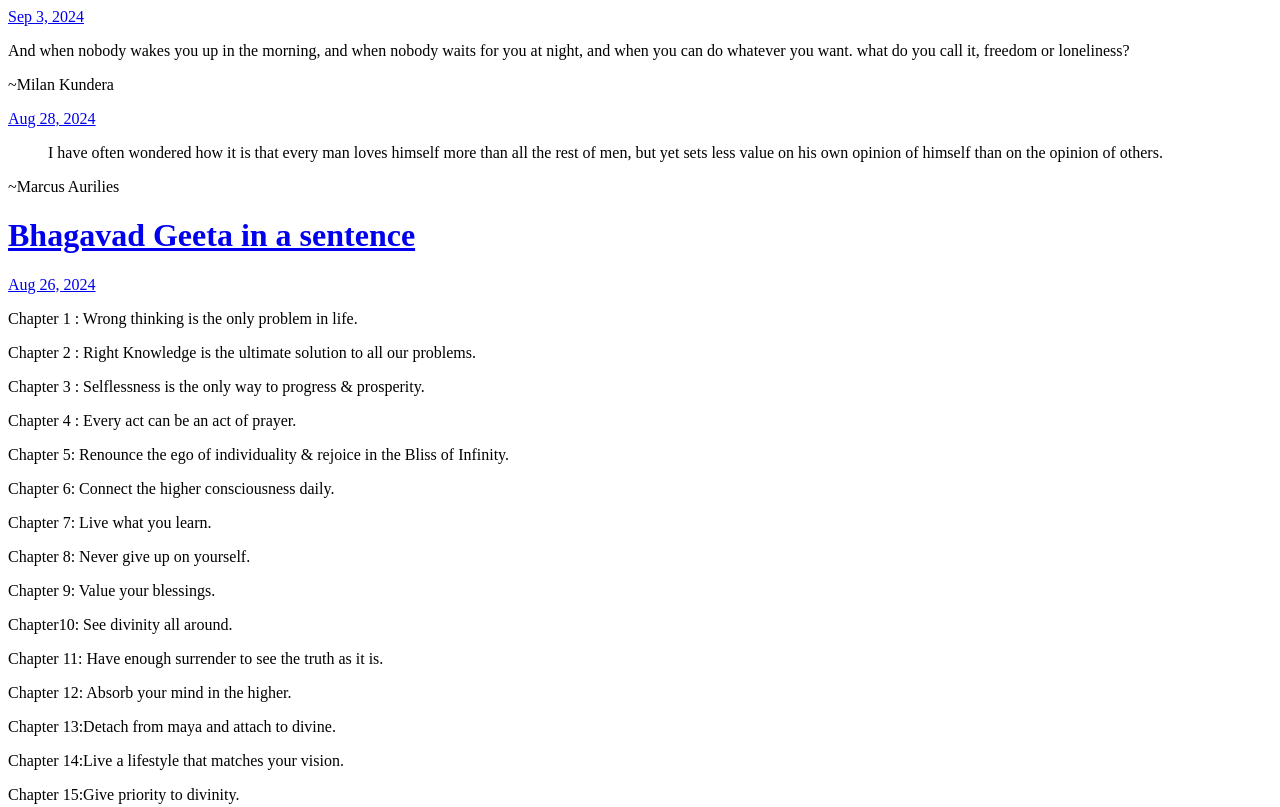
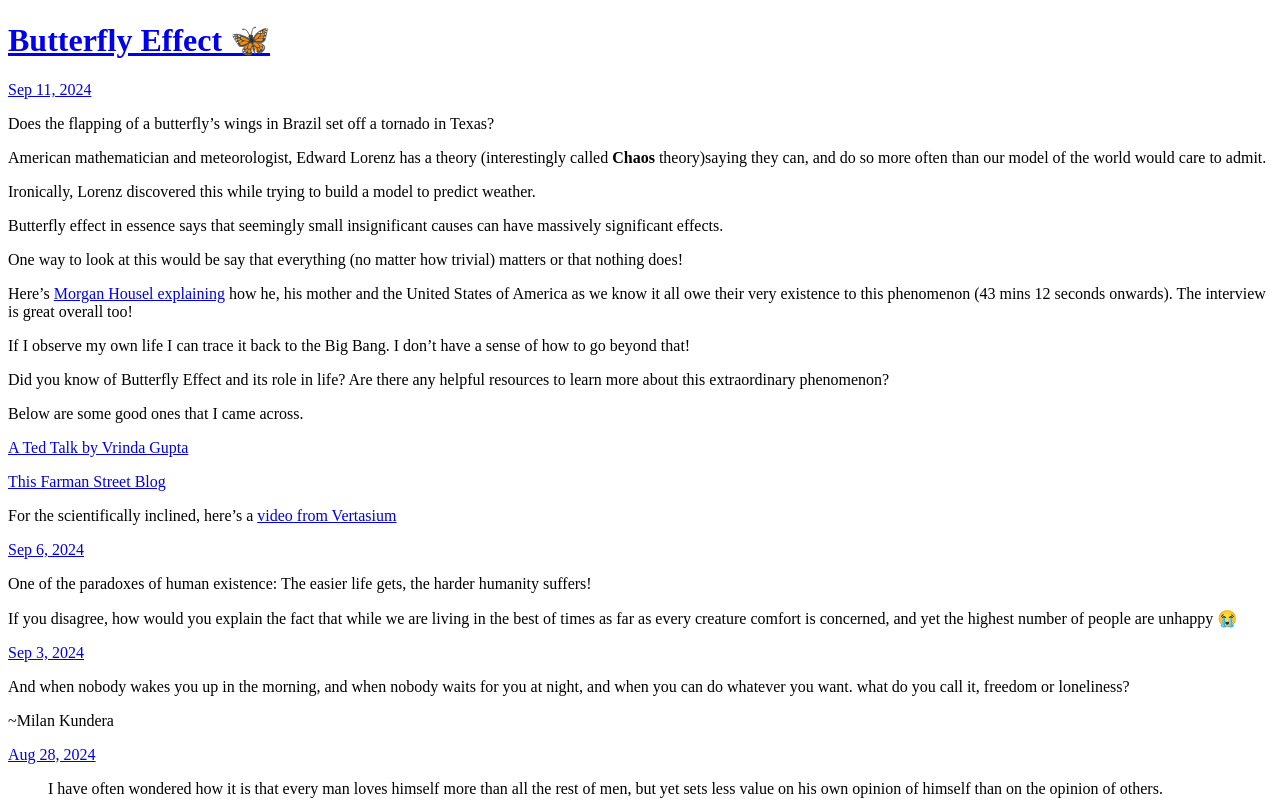
Before and after one commit to roshanjhegde/MyMicroBlog, a plain HTML site: page index.html in a window 1280 px wide. Shown: the top 807 px of the page. Drawn offline with Linux system fonts and the light colour scheme; a script that the page names is missing.

Commit message:
Archiving from Micro.blog.

```diff
--- a/index.html
+++ b/index.html
@@ -21,6 +21,42 @@
 <div class="h-feed">
 
 
+
+	  <div class="h-entry">
+
+			<h1><a href="https://roshanhegde.com/2024/09/11/butterfly-effect.html">Butterfly Effect 🦋</a></h1>
+
+
+		<a href="https://roshanhegde.com/2024/09/11/butterfly-effect.html" class="u-url"><time class="dt-published" datetime="2024-09-11 06:05:32 &#43;0530">Sep 11, 2024</time></a>
+
+		<div class="e-content">
+			 <p>Does the flapping of a butterfly’s wings in Brazil set off a tornado in Texas?</p>
+<p>American mathematician and meteorologist, Edward Lorenz has a theory (interestingly called <strong>Chaos</strong> theory)saying they can, and do so more often than our model of the world would care to admit.</p>
+<p>Ironically, Lorenz discovered this while trying to build a model to predict weather.</p>
+<p>Butterfly effect in essence says that seemingly small insignificant causes can have massively significant effects.</p>
+<p>One way to look at this would be say that everything (no matter how trivial) matters or that nothing does!</p>
+<p>Here&rsquo;s <a href="https://youtu.be/InQb76J9-HY?si=zf3sYcvZgx0Bupk9">Morgan Housel explaining</a> how he, his mother and the United States of America as we know it all owe their very existence to this phenomenon (43 mins 12 seconds onwards). The interview is great overall too!</p>
+<p>If I observe my own life I can trace it back to the Big Bang. I don&rsquo;t have a sense of how to go beyond that!</p>
+<p>Did you know of Butterfly Effect and its role in life? Are there any helpful resources to learn more about this extraordinary phenomenon?</p>
+<p>Below are some good ones that I came across.</p>
+<p><a href="https://youtu.be/hPpGON0vGy8?si=oHOKSYgd-2vItpIq">A Ted Talk by Vrinda Gupta</a></p>
+<p><a href="https://fs.blog/the-butterfly-effect/">This Farman Street Blog</a></p>
+<p>For the scientifically inclined, here&rsquo;s a <a href="https://youtu.be/fDek6cYijxI?si=Luq-Ish3oBs-tL6g">video from Vertasium</a></p>
+
+		</div>
+	  </div>
+
+	  <div class="h-entry">
+
+
+		<a href="https://roshanhegde.com/2024/09/06/one-of-the.html" class="u-url"><time class="dt-published" datetime="2024-09-06 07:39:59 &#43;0530">Sep 6, 2024</time></a>
+
+		<div class="e-content">
+			 <p>One of the paradoxes of human existence: The easier life gets, the harder humanity suffers!</p>
+<p>If you disagree, how would you explain the fact that while we are living in the best of times as far as every creature comfort is concerned, and yet the highest number of people are unhappy 😭</p>
+
+		</div>
+	  </div>
 
 	  <div class="h-entry">
 
```
